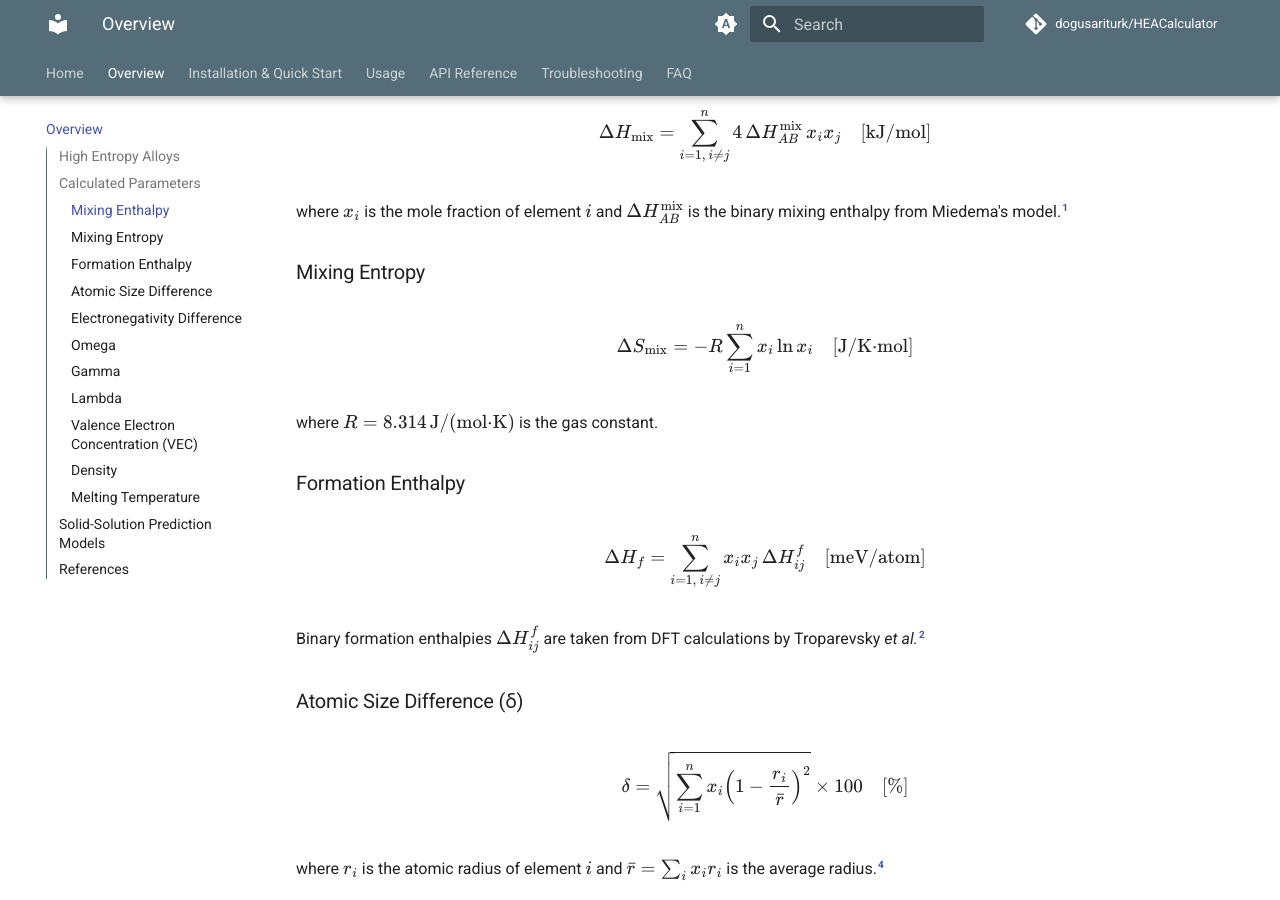
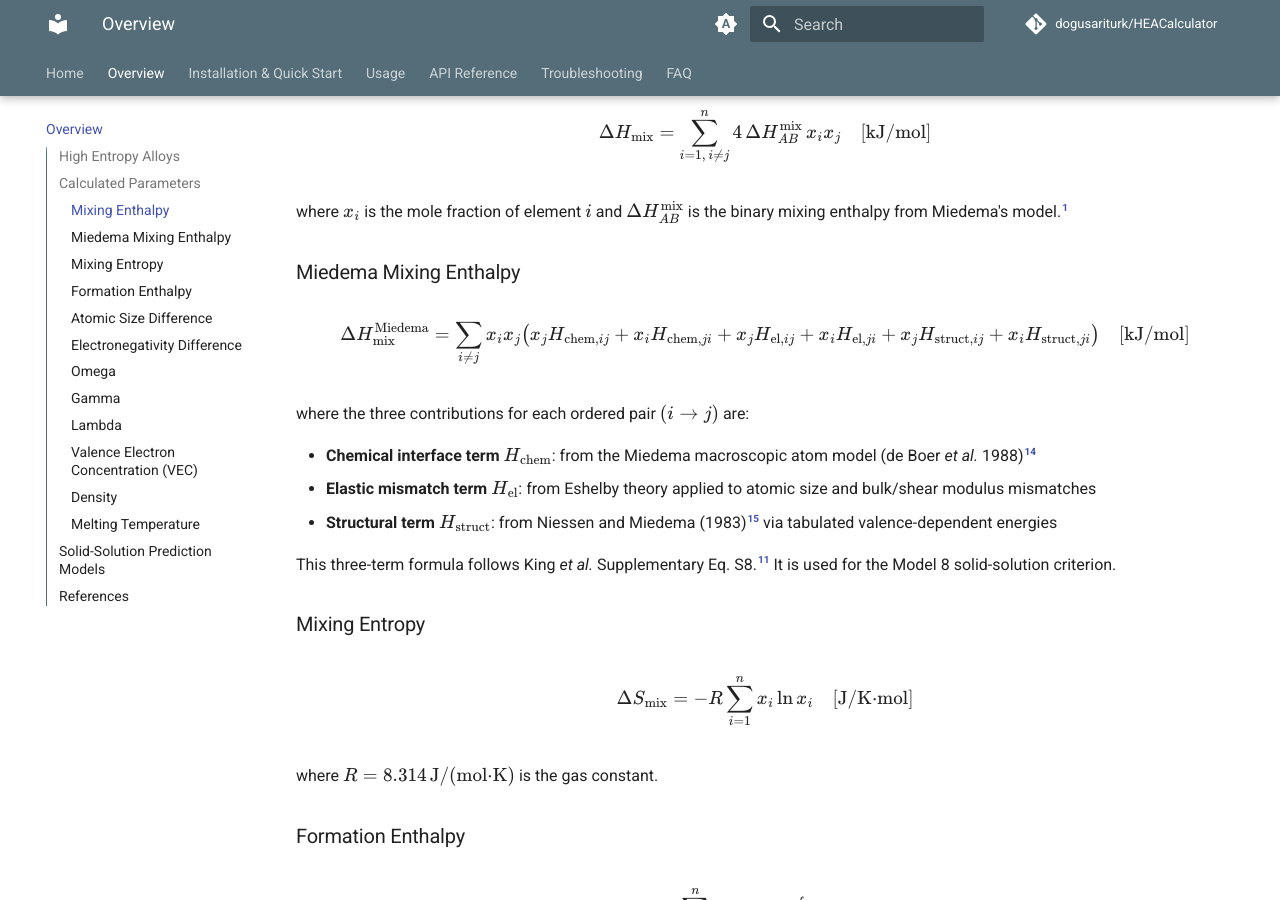
Before and after one commit to dogusariturk/HEACalculator, an MkDocs documentation site: the page built from docs/overview.md, in a window 1280 px wide and 900 px high, scrolled down 548 px. Built offline with MkDocs 1.6.1 and Material for MkDocs 9.7.7, drawn with Linux system fonts in a browser that asks for light colours; comment, search, counter and statistics services are not loaded; some of the changed text lies outside the part shown.

Commit message:
Add Miedema enthalpy documentation and improve fixture docstrings for clarity

```diff
--- a/docs/overview.md
+++ b/docs/overview.md
@@ -17,6 +17,24 @@ $$
 $$
 
 where $x_i$ is the mole fraction of element $i$ and $\Delta H_{AB}^{\text{mix}}$ is the binary mixing enthalpy from Miedema's model.[^1]
+
+### Miedema Mixing Enthalpy
+
+$$
+\Delta H_{\text{mix}}^{\text{Miedema}} = \sum_{i \neq j} x_i x_j
+\bigl(x_j H_{\text{chem},ij} + x_i H_{\text{chem},ji}
++ x_j H_{\text{el},ij} + x_i H_{\text{el},ji}
++ x_j H_{\text{struct},ij} + x_i H_{\text{struct},ji}\bigr)
+\quad [\text{kJ/mol}]
+$$
+
+where the three contributions for each ordered pair $(i \to j)$ are:
+
+- **Chemical interface term** $H_{\text{chem}}$: from the Miedema macroscopic atom model (de Boer *et al.* 1988)[^14]
+- **Elastic mismatch term** $H_{\text{el}}$: from Eshelby theory applied to atomic size and bulk/shear modulus mismatches
+- **Structural term** $H_{\text{struct}}$: from Niessen and Miedema (1983)[^15] via tabulated valence-dependent energies
+
+This three-term formula follows King *et al.* Supplementary Eq. S8.[^11] It is used for the Model 8 solid-solution criterion.
 
 ### Mixing Entropy
 
@@ -137,3 +155,5 @@ A microstructure prediction based on VEC is also provided:
 [^11]: King, D.J.M.; Middleburgh, S.C.; McGregor, A.G.; Cortie, M.B. *Acta Mater.* **2016**, *104*, 172–179.
 [^12]: Mann, J.B.; Meek, T.L.; Allen, L.C. *J. Am. Chem. Soc.* **2000**, *122*, 2780–2783.
 [^13]: Mann, J.B.; Meek, T.L.; Knight, E.T.; Capitani, J.F.; Allen, L.C. *J. Am. Chem. Soc.* **2000**, *122*, 5132–5137.
+[^14]: de Boer, F.R.; Boom, R.; Mattens, W.C.M.; Miedema, A.R.; Niessen, A.K. *Cohesion in Metals: Transition Metal Alloys.* North-Holland, Amsterdam, 1988.
+[^15]: Niessen, A.K.; Miedema, A.R. *Ber. Bunsenges. Phys. Chem.* **1983**, *87*, 717–723.
```
Also changed, not shown: README.md (+1 -0 lines), docs/api_reference.md (+10 -0 lines), 1 other file.
